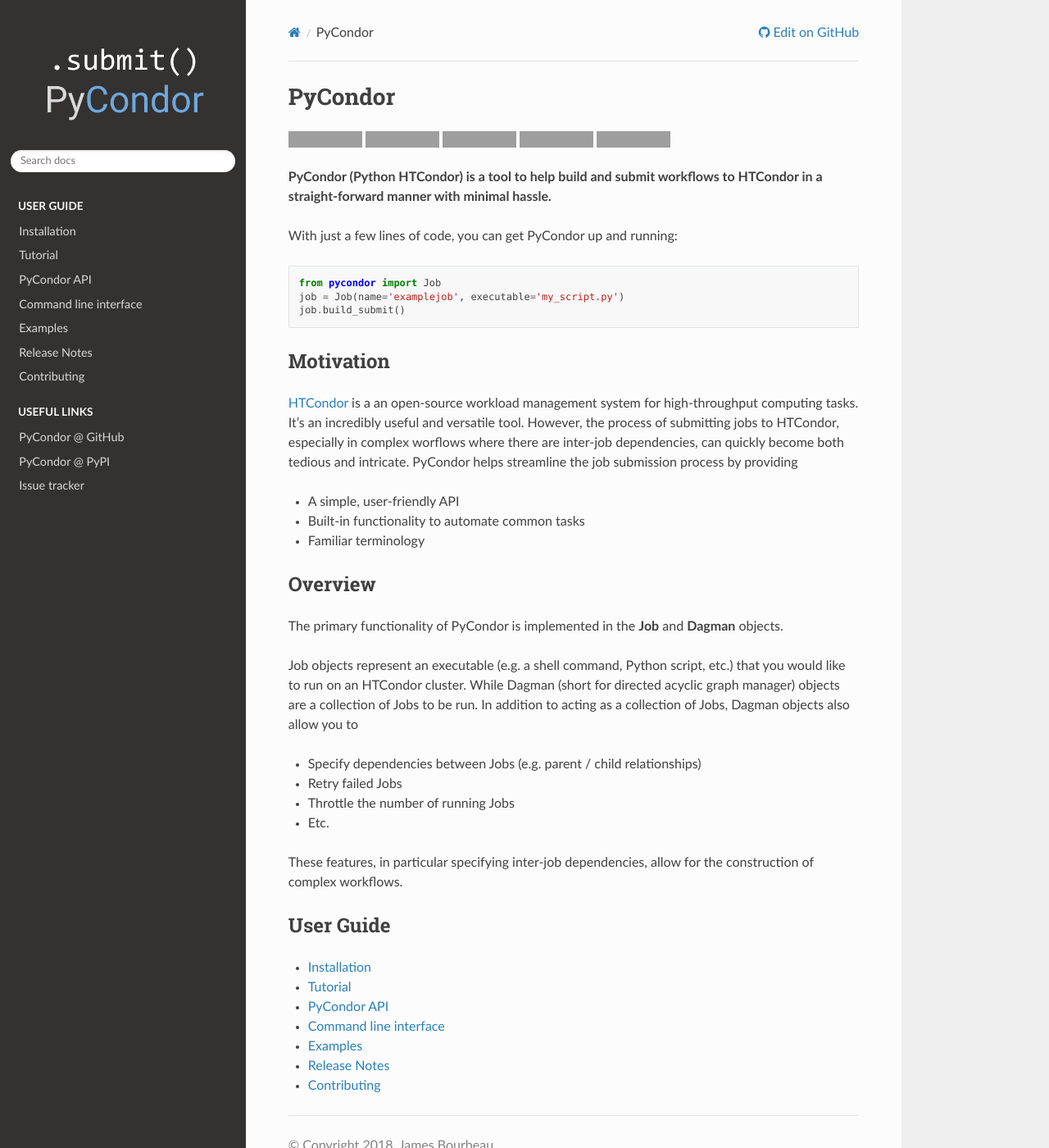
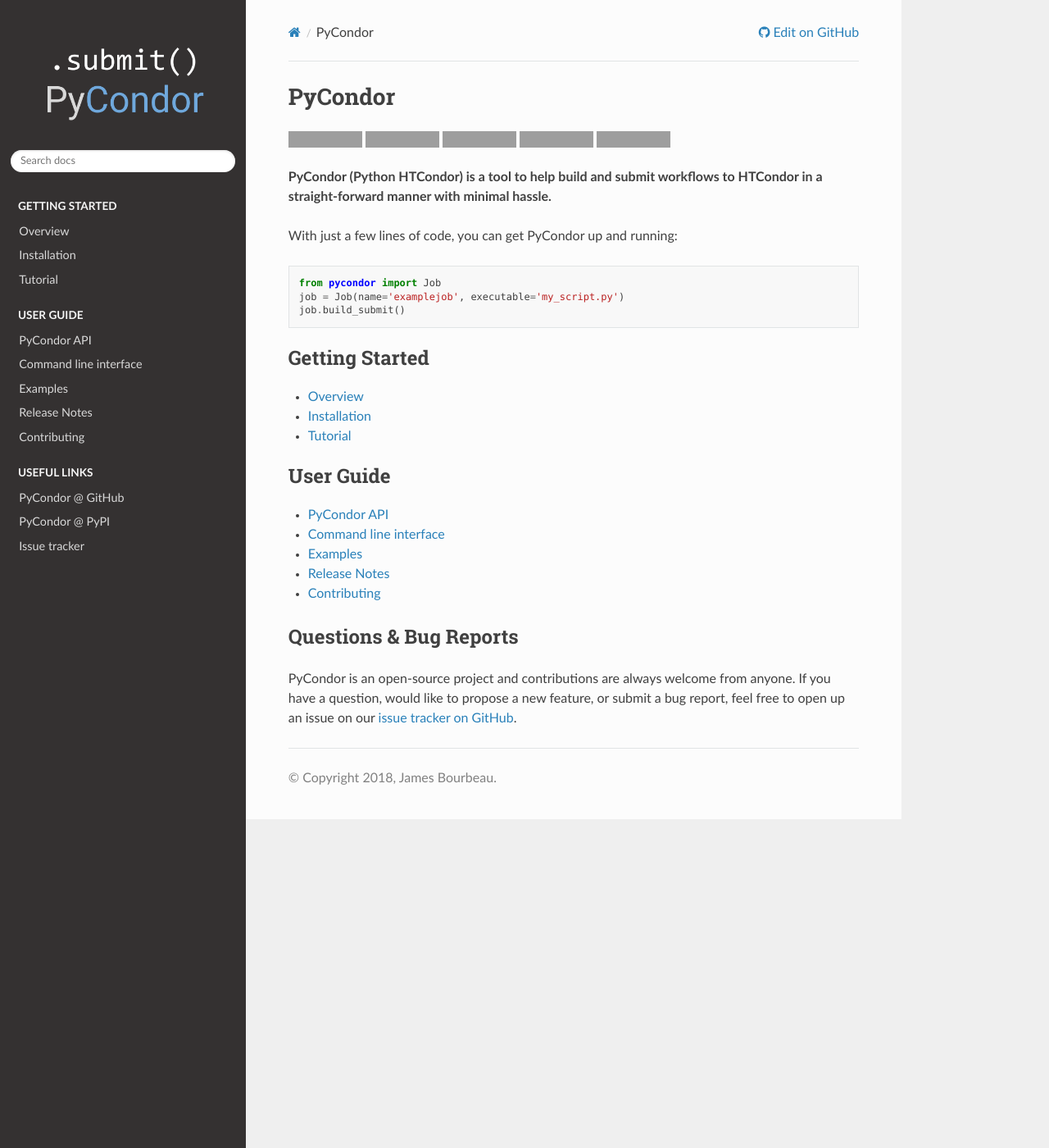
Before and after one commit to pycondor/pycondor, a Sphinx documentation site: the page built from docs/index.rst, in a window 1280 px wide and 1400 px high. Shown: the whole window at 82% size. Built offline with Sphinx 7.4.7 and the Read the Docs theme 2.0.0, drawn with Linux system fonts in a browser that asks for light colours; the version number is read from the project's files by our own code; grey boxes are pictures that could not be loaded.

Commit message:
Adds overview doc page

```diff
--- a/docs/index.rst
+++ b/docs/index.rst
@@ -4,30 +4,6 @@
    contain the root `toctree` directive.
 
 :github_url: https://github.com/jrbourbeau/pycondor
-
-.. toctree::
-   :maxdepth: 3
-   :caption: User Guide
-   :hidden:
-
-   installation
-   tutorial
-   api
-   cli
-   examples
-   changelog
-   contributing
-
-.. toctree::
-   :maxdepth: 1
-   :caption: Useful links
-   :hidden:
-
-   PyCondor @ GitHub <https://github.com/jrbourbeau/pycondor>
-   PyCondor @ PyPI <https://pypi.org/project/PyCondor/>
-   Issue tracker <https://github.com/jrbourbeau/pycondor/issues>
-
-
 
 ********
 PyCondor
@@ -60,41 +36,37 @@
     job.build_submit()
 
 
-==========
-Motivation
-==========
+.. toctree::
+   :maxdepth: 1
+   :caption: Getting Started
 
-`HTCondor <https://research.cs.wisc.edu/htcondor/>`_ is a an open-source workload management system for high-throughput computing tasks. It's an incredibly useful and versatile tool. However, the process of submitting jobs to HTCondor, especially in complex worflows where there are inter-job dependencies, can quickly become both tedious and intricate. PyCondor helps streamline the job submission process by providing
+   overview
+   installation
+   tutorial
 
-- A simple, user-friendly API
-- Built-in functionality to automate common tasks
-- Familiar terminology
+.. toctree::
+   :maxdepth: 1
+   :caption: User Guide
+
+   api
+   cli
+   examples
+   changelog
+   contributing
+
+.. toctree::
+   :maxdepth: 1
+   :caption: Useful links
+   :hidden:
+
+   PyCondor @ GitHub <https://github.com/jrbourbeau/pycondor>
+   PyCondor @ PyPI <https://pypi.org/project/PyCondor/>
+   Issue tracker <https://github.com/jrbourbeau/pycondor/issues>
 
 
-========
-Overview
-========
+Questions & Bug Reports
+-----------------------
 
-The primary functionality of PyCondor is implemented in the **Job** and **Dagman** objects.
-
-Job objects represent an executable (e.g. a shell command, Python script, etc.) that you would like to run on an HTCondor cluster. While Dagman (short for directed acyclic graph manager) objects are a collection of Jobs to be run. In addition to acting as a collection of Jobs, Dagman objects also allow you to
-
-- Specify dependencies between Jobs (e.g. parent / child relationships)
-- Retry failed Jobs
-- Throttle the number of running Jobs
-- Etc.
-
-These features, in particular specifying inter-job dependencies, allow for the construction of complex workflows.
-
-
-==========
-User Guide
-==========
-
-* :doc:`installation`
-* :doc:`tutorial`
-* :doc:`api`
-* :doc:`cli`
-* :doc:`examples`
-* :doc:`changelog`
-* :doc:`contributing`
+PyCondor is an open-source project and contributions are always welcome from
+anyone. If you have a question, would like to propose a new feature, or submit
+a bug report, feel free to open up an issue on our `issue tracker on GitHub <https://github.com/jrbourbeau/pycondor/issues>`_.
```
Also changed, not shown: docs/overview.rst (added, +41 -0 lines).
